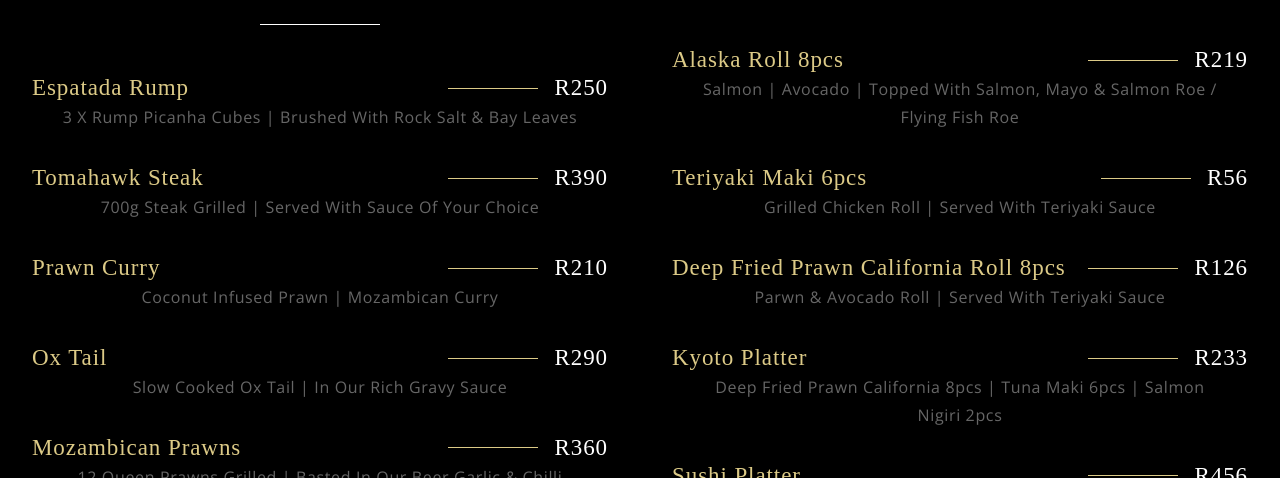
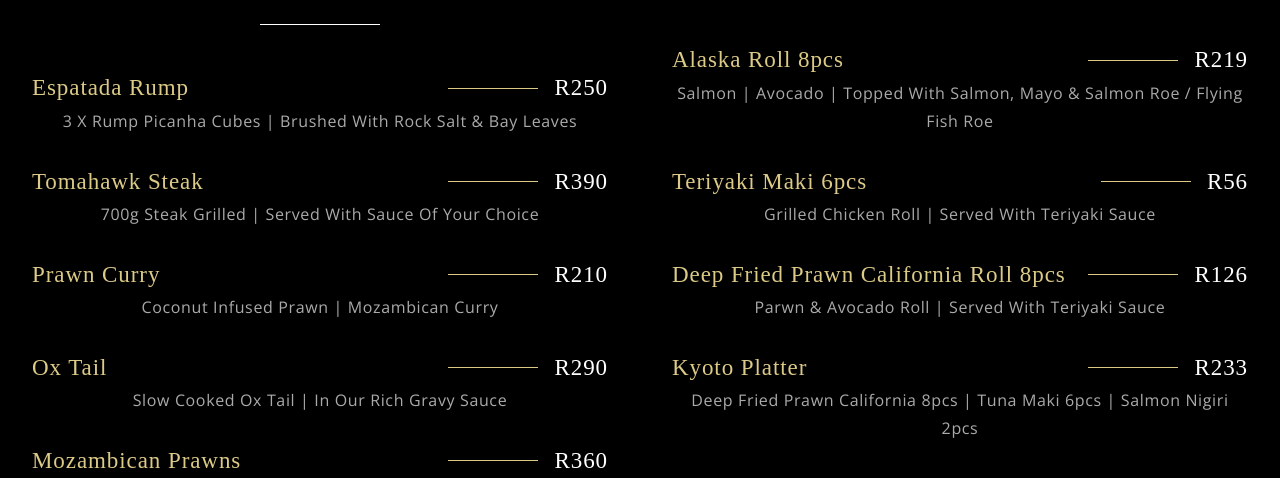
Before and after one commit to Dikgatlong27/the_chairman-restaurant, a React (Create React App) app: page /menu in a window 1280 px wide. Shown: the part 322-800 px from the top of the page. Built offline with nearby package versions, Linux system fonts and the light colour scheme; a web font is replaced by a local one.

Commit message:
modified MenuItem in menu pages

```diff
--- a/src/components/Menuitem/MenuItem.css
+++ b/src/components/Menuitem/MenuItem.css
@@ -19,6 +19,7 @@
 
 .app__menuitem-name {
     flex: 1;
+    text-align: start;
 }
 
 .app__menuitem-dash {
--- a/src/components/OurMenu/OurMenu.css
+++ /dev/null
@@ -1,37 +0,0 @@
-.app__ourMenu {
-    width: 100%;
-    margin: 1rem 0;
-    display: flex;
-    flex-direction: column;
-}
-
-.app__ourMenu-head {
-    display: flex;
-    justify-content: space-between;
-    align-items: center;
-
-}
-
-.app__ourMenu-head_name {
-    flex: 1;
-    text-align: start;
-}
-
-.app__ourMenu-line {
-    width: 90px;
-    height: 1px;
-    background: var(--color-golden);
-    margin: 0 1rem;
-}
-
-.app__ourMenu-price {
-  display: flex;
-  justify-content: flex-end;
-  align-items: flex-end;
-}
-
-.app__ourMenu-tag p {
-    color: #666 !important;
-    width: 90%;
-    margin: auto;
-}
--- a/src/components/OurMenu/OurMenu.jsx
+++ /dev/null
@@ -1,26 +0,0 @@
-import React from 'react';
-
-import './OurMenu.css';
-
-const OurMenu = ( {title, price, tags} ) => (
-    <div className='app__ourMenu'>
-        <div className="app__ourMenu-head">
-            <div className="app__ourMenu-head_name">
-                <p className="p__cursive" style={{ color: '#DCCA87' }}>{title}</p>
-            </div>
-
-            <div className='app__ourMenu-line' />
-
-            <div className="app__ourMenu-price">
-                <p className="p__cursive">{price}</p>
-            </div>
-        </div>
-
-        <div className="app__ourMenu-tag">
-            <p className='p__opensans'>{tags}</p>
-        </div>
-    </div>
-  )
-
-
-export default OurMenu
--- a/src/components/index.js
+++ b/src/components/index.js
@@ -11,7 +11,6 @@ import Social from './ContactUsPage/Social';
 import ScrollToTopBtn from './ScrollToTop/ScrollToTopBtn';
 import PhotoSlider from './PhotoSlider/PhotoSlider';
 import PhotoSliderHeader from './PhotoSlider/PhotoSliderHeader';
-import OurMenu  from './OurMenu/OurMenu';
 
 export {
   SubHeading,
@@ -26,6 +25,5 @@ export {
   Social,
   ScrollToTopBtn,
   PhotoSlider,
-  PhotoSliderHeader,
-  OurMenu
+  PhotoSliderHeader
 };
--- a/src/pages/WebPages/Menu.js
+++ b/src/pages/WebPages/Menu.js
@@ -1,5 +1,5 @@
 import React from 'react';
-import { Navbar, FooterOverlay, SubHeading, OurMenu} from '../../components';
+import { Navbar, FooterOverlay, SubHeading, MenuItem} from '../../components';
 import { MenuData } from '../../constants';
 import MenuPDF from './MenuPDF';
 import { PDFDownloadLink } from '@react-pdf/renderer';
@@ -12,9 +12,6 @@ const Menu = () => {
   return (
     <>
       <Navbar />
-
-
-
       <div className='about__h-one' style={{background: '#000', textAlign: 'center', padding: '2rem 0' }}>
         <SubHeading  title={'Explore Our Delicious Menu'}/>
 
@@ -26,7 +23,7 @@ const Menu = () => {
 
             <div className='app__menu-hero_ourMenu'>
               {MenuData.kitchen.map((kitchen, index) => (
-                <OurMenu key={kitchen.title + index} title={kitchen.title} price={kitchen.price} tags={kitchen.tags} />
+                <MenuItem key={kitchen.title + index} title={kitchen.title} price={kitchen.price} tags={kitchen.tags} />
               ))}
             </div>
           </div>
@@ -37,7 +34,7 @@ const Menu = () => {
 
             <div className='app__menu-hero_ourMenu'>
               {MenuData.sushi.map((sushi, index) => (
-                <OurMenu key={sushi.title + index} title={sushi.title} price={sushi.price} tags={sushi.tags} />
+                <MenuItem key={sushi.title + index} title={sushi.title} price={sushi.price} tags={sushi.tags} />
               ))}
             </div>
           </div>
```
